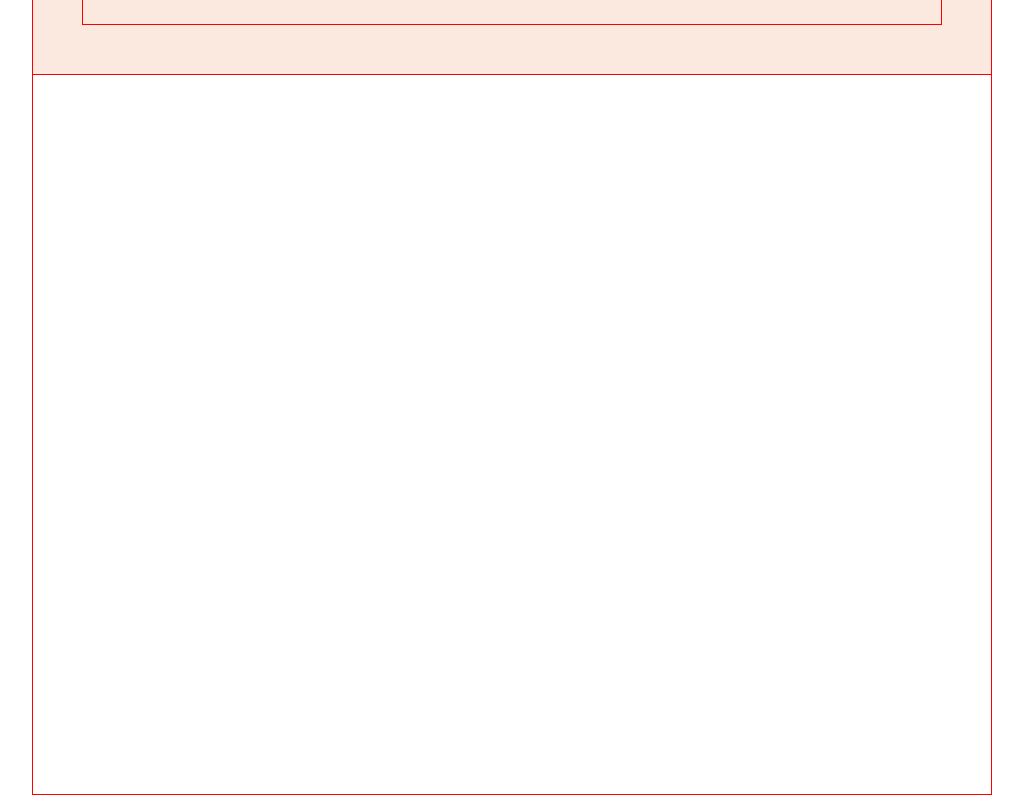
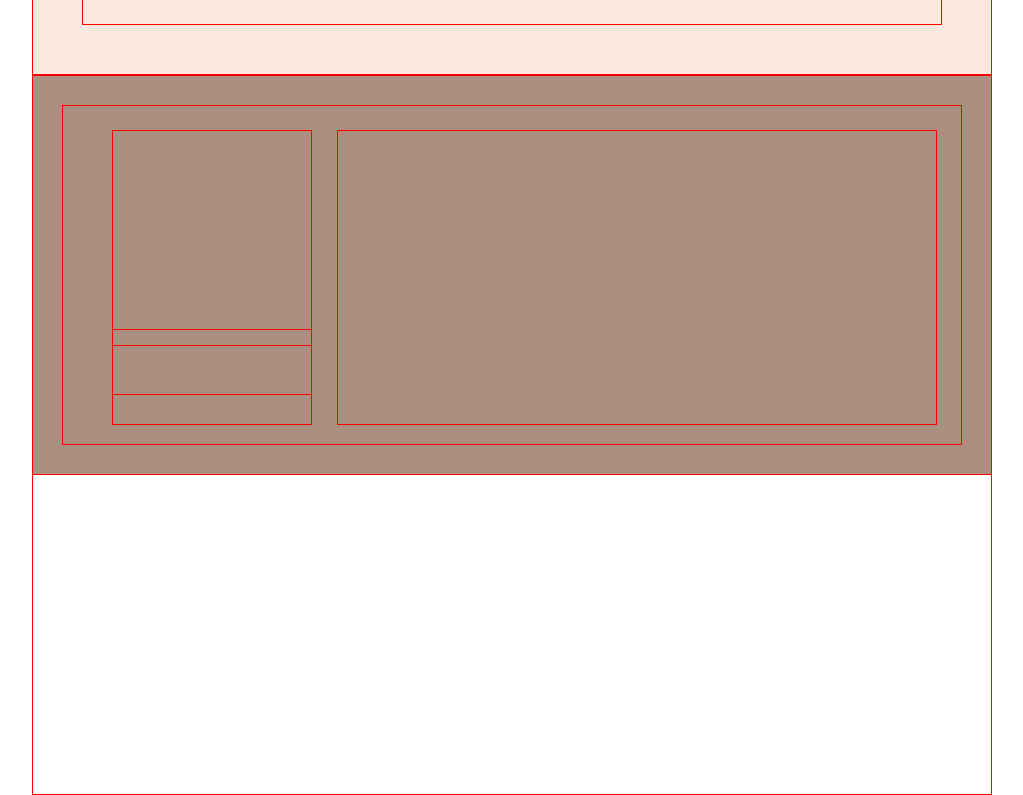
Before and after one commit to Groompi/DesignProfile_1, a plain HTML site: page index.html in a window 1280 px wide. Shown: the part 1125-1920 px from the top of the page, without its empty margins (128-1151 px from the left). Drawn offline with nearby package versions, Linux system fonts and the light colour scheme.

Commit message:
~forgot CSS

```diff
--- a/css/main.css
+++ b/css/main.css
@@ -136,6 +136,7 @@ div {
 }
 .menu a:hover{
     color: red;
+    font-size: 45px;
 }
 ul{
     list-style: none;
@@ -263,6 +264,44 @@ ul{
     margin-top: 25px;
 }
 
+.about{
+    width: 960px;
+    height: 400px;
+    float: left;
+    background-color: #ab8f81;
+}
+#cWhole{
+    width: 900px;
+    height: 340px;
+    margin-right: 30px;
+    margin-left: 30px;
+    margin-top: 30px;
+}
+#tPic{
+    height: 295px;
+    width: 200px;
+    float: left;
+    margin-top:25px;
+    margin-left: 50px;
+}
+#pProfPic{
+    width: 200px;
+    height: 200px;
+    float: left;
+}
+#pCaption{
+    width: 200px;
+    height: 50px;
+    float: left;
+    margin-top: 15px;
+}
+#aText{
+    width: 600px;
+    height: 295px;
+    float: left;
+    margin-left: 25px;
+    margin-top: 25px;
+}
 /*
 Text---
 */
```
